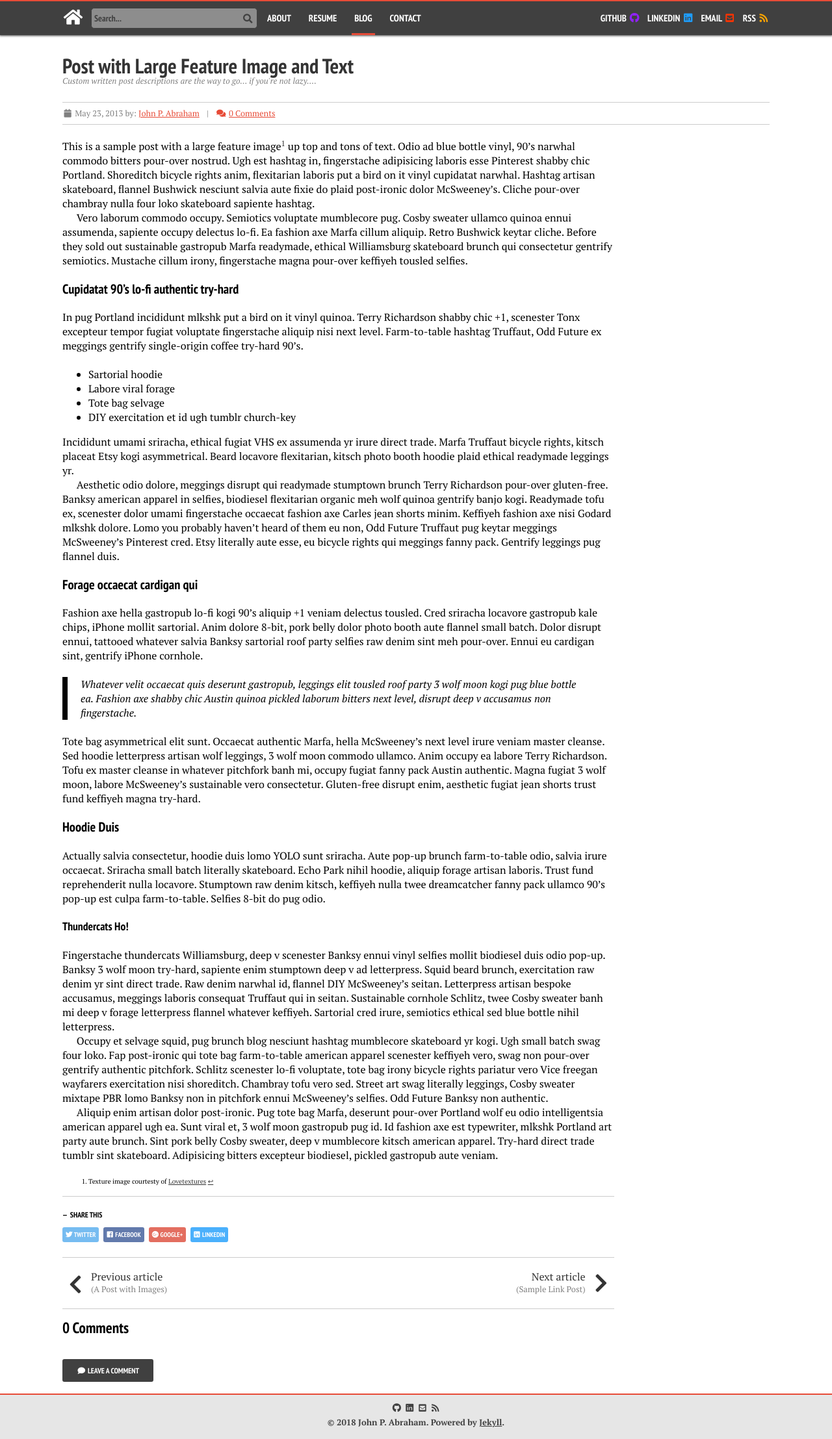
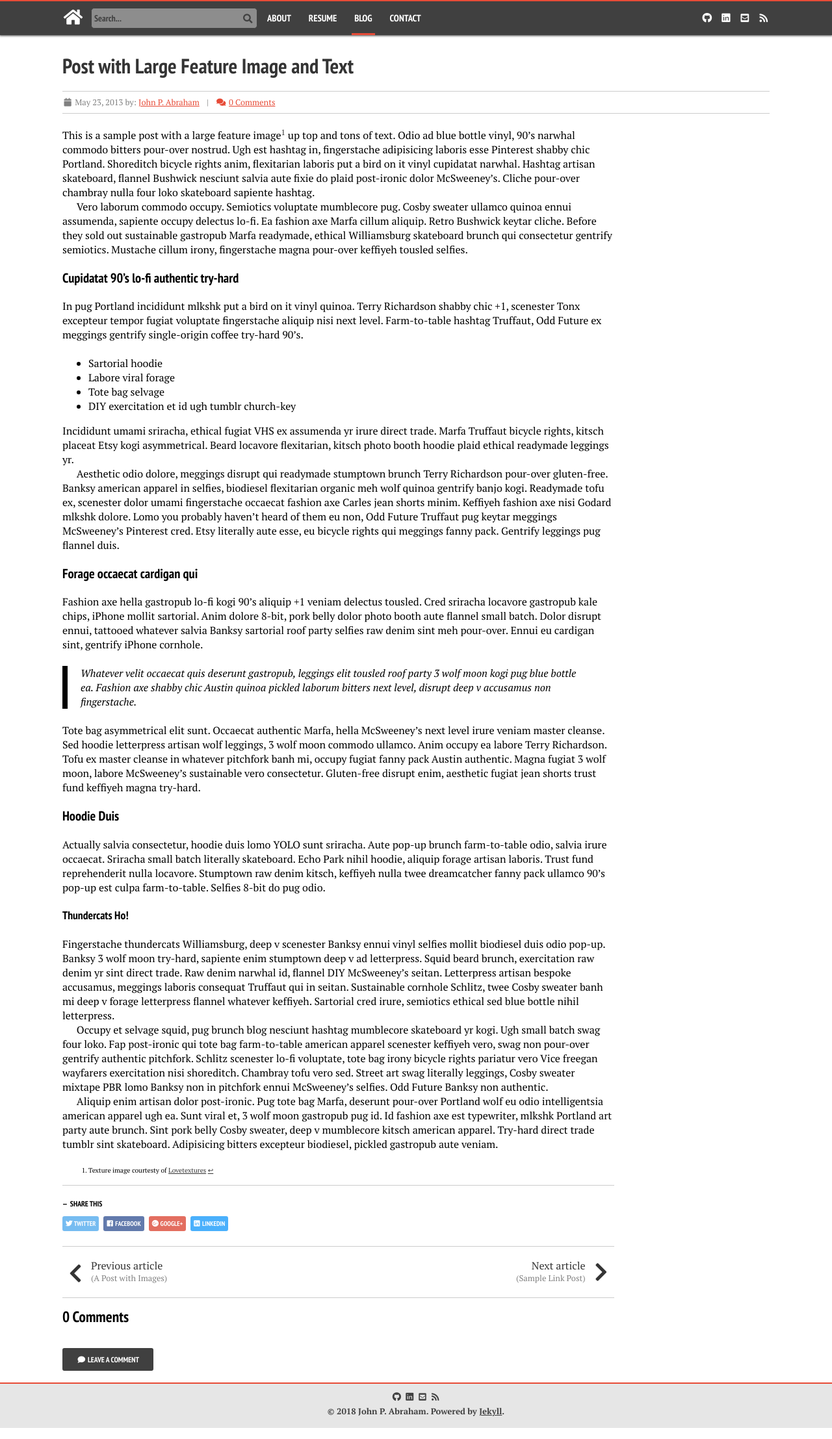
Before and after one commit to abrahamjj/abrahamjj.github.io, a Jekyll site: the page built from markdown/blog/_posts/2013-05-23-readability-feature-post.md, in a window 1280 px wide. Shown: the whole page at 65% size. Built offline with Jekyll 4.4.1, drawn with Linux system fonts in a browser that asks for light colours; nearby versions of some CDN libraries.

Commit message:
Removing text from social buttons

```diff
--- a/_includes/_navigation.html
+++ b/_includes/_navigation.html
@@ -15,13 +15,11 @@
         <li class="social-btns">
           {% if author.github %}
             <a href="http://github.com/{{ author.github }}" class="author-social" target="_blank">
-              <span>GitHub</span>
               <i class="fab fa-fw fa-github"></i>
             </a>
           {% endif %}
           {% if author.linkedin %}
             <a href="http://linkedin.com/in/{{ author.linkedin }}" class="author-social" target="_blank">
-              <span>LinkedIn</span>
               <i class="fab fa-fw fa-linkedin"></i>
             </a>
           {% endif %}
@@ -33,12 +31,10 @@
               data-tld="{{ author.email.tld }}"
               href="#" onclick="window.location.href = 'mailto:'+this.dataset.name+'@'+this.dataset.domain+'.'+this.dataset.tld"
               >
-              <span>Email</span>
               <i class="fa fa-fw fa-envelope-square"></i>
             </a>
           {% endif %}
           <a href="/feed.xml" target="_blank" class="author-social">
-            <span>RSS</span>
             <i class="fa fa-fw fa-rss"></i>
           </a>
         </li>
--- a/_layouts/post.html
+++ b/_layouts/post.html
@@ -27,10 +27,6 @@
           <a href="{{ site.url }}{{ page.url }}" rel="bookmark" title="{{ page.title }}">{{ page.title }}</a>
         {% endif %}
       </h1>
-
-      <p class="post-headline-excerpt byline">
-        <i>{{ page.excerpt | strip_html | truncate: 160 }}...</i>
-      </p>
     </div><!--/ .headline-wrap -->
 
     <article class="post fade-in-second">
--- a/assets/css/_sass/navigation.scss
+++ b/assets/css/_sass/navigation.scss
@@ -181,10 +181,6 @@
       }
       &:hover { @include opacity(.6); }
     }
-    .fa-github { color: $github-color; }
-    .fa-linkedin { color: $linkedin-color; }
-    .fa-envelope-square { color: $envelope-color; }
-    .fa-rss { color: $rss-color; }
   }
   li.nav-search,
   li.social-btns {
```
